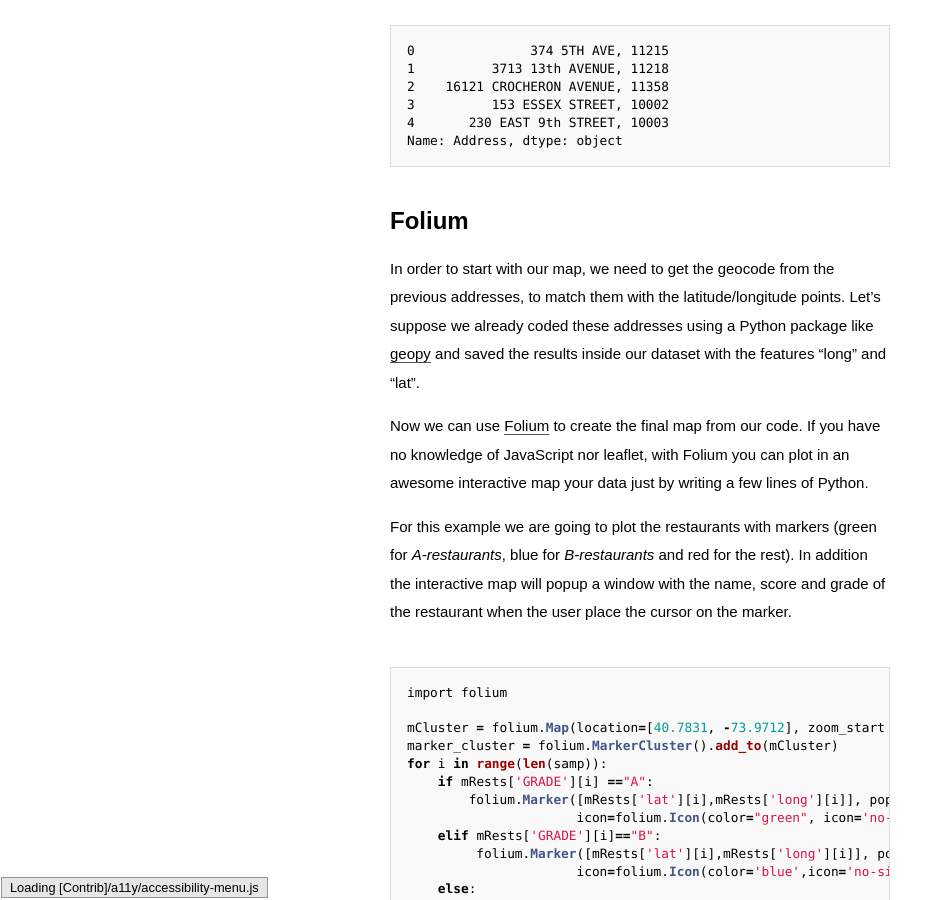
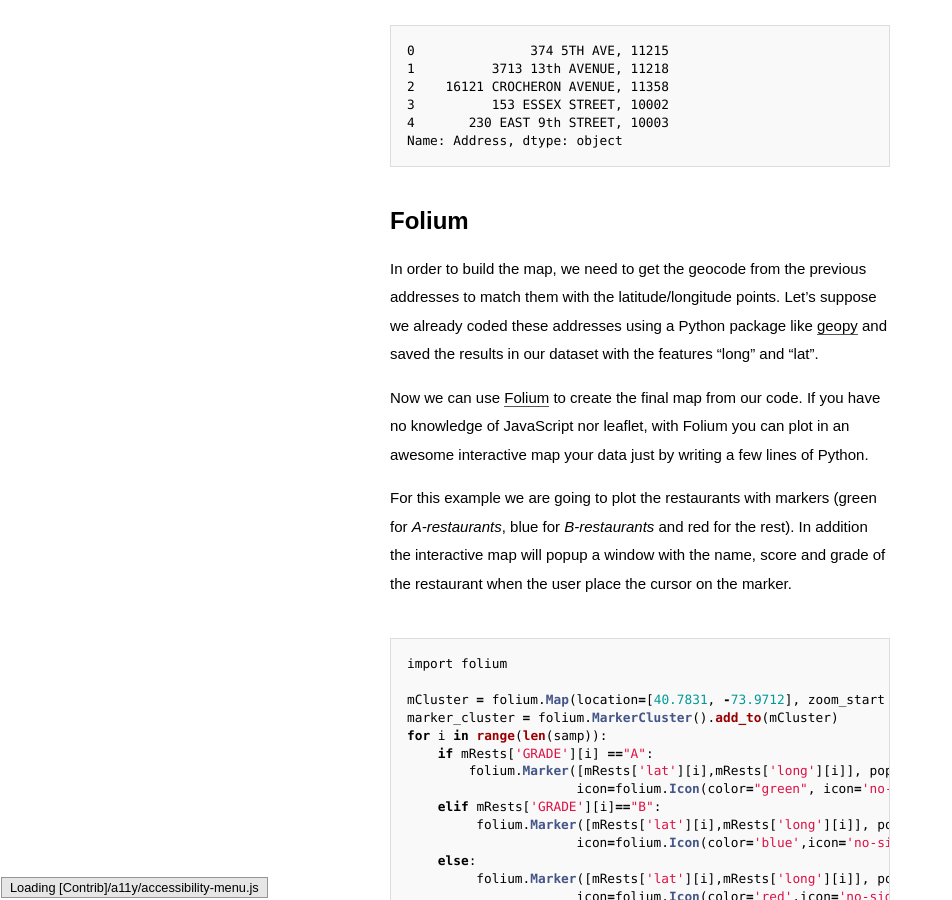
Before and after one commit to jootse84/jootse84.github.io, a Jekyll site: the page built from _posts/2017-03-31-proper-eats-in-new-york.md, in a window 1280 px wide and 900 px high, scrolled down 2723 px. Shown: the whole window, without its empty margins (0-952 px from the left). Built offline with Jekyll 4.4.1, drawn with Linux system fonts in a browser that asks for light colours; some web fonts are replaced; comment, search, counter and statistics services are not loaded.

Commit message:
Last changes

```diff
--- a/_posts/2017-03-31-proper-eats-in-new-york.md
+++ b/_posts/2017-03-31-proper-eats-in-new-york.md
@@ -73,7 +73,7 @@ Name: Address, dtype: object
 
 # Folium
 
-In order to start with our map, we need to get the geocode from the previous addresses, to match them with the latitude/longitude points. Let's suppose we already coded these addresses using a Python package like [geopy](https://pypi.python.org/pypi/geopy) and saved the results inside our dataset with the features "long" and "lat".
+In order to build the map, we need to get the geocode from the previous addresses to match them with the latitude/longitude points. Let's suppose we already coded these addresses using a Python package like [geopy](https://pypi.python.org/pypi/geopy) and saved the results in our dataset with the features "long" and "lat".
 
 Now we can use [Folium](http://python-visualization.github.io/folium/) to create the final map from our code. If you have no knowledge of JavaScript nor leaflet, with Folium you can plot in an awesome interactive map your data just by writing a few lines of Python.
 
```
